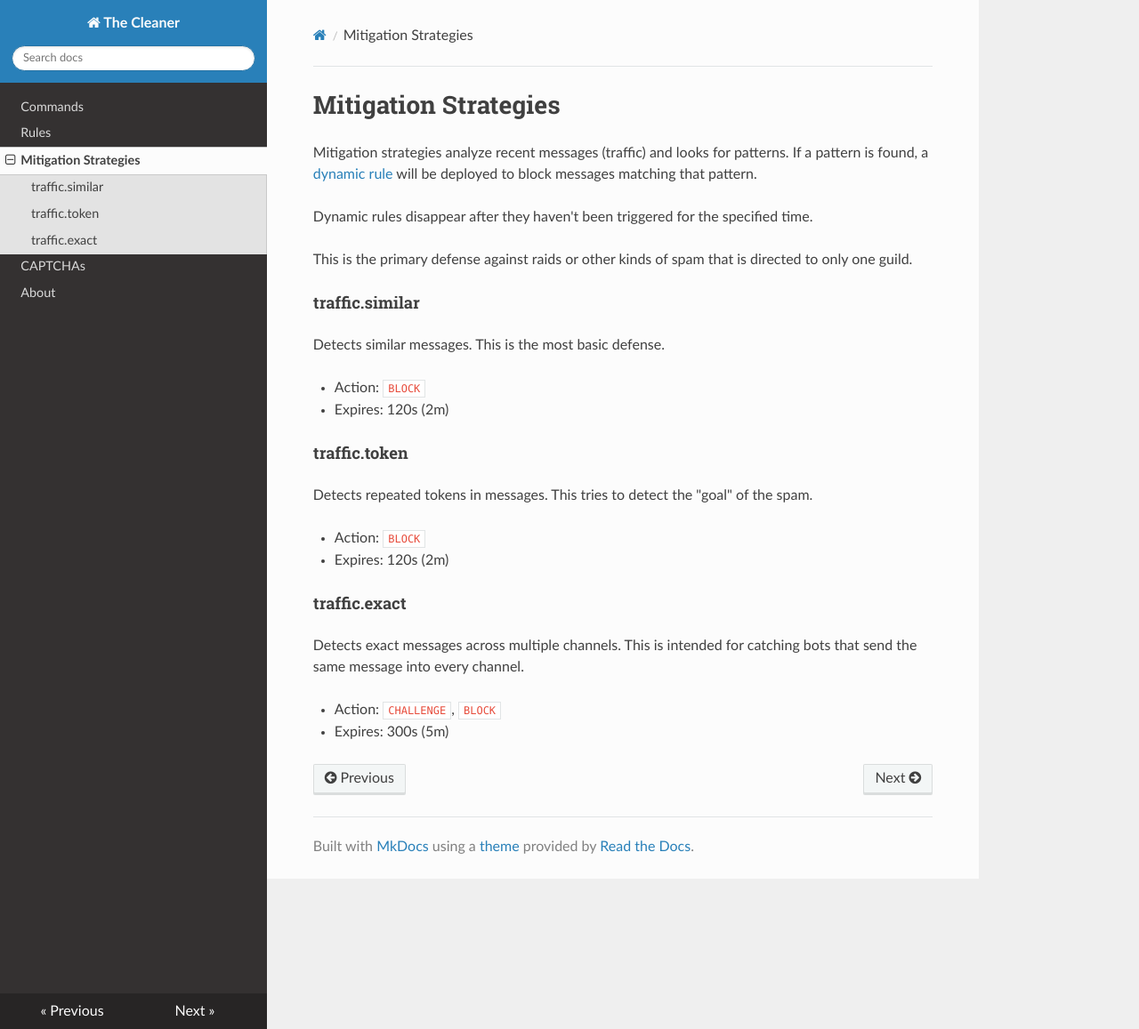
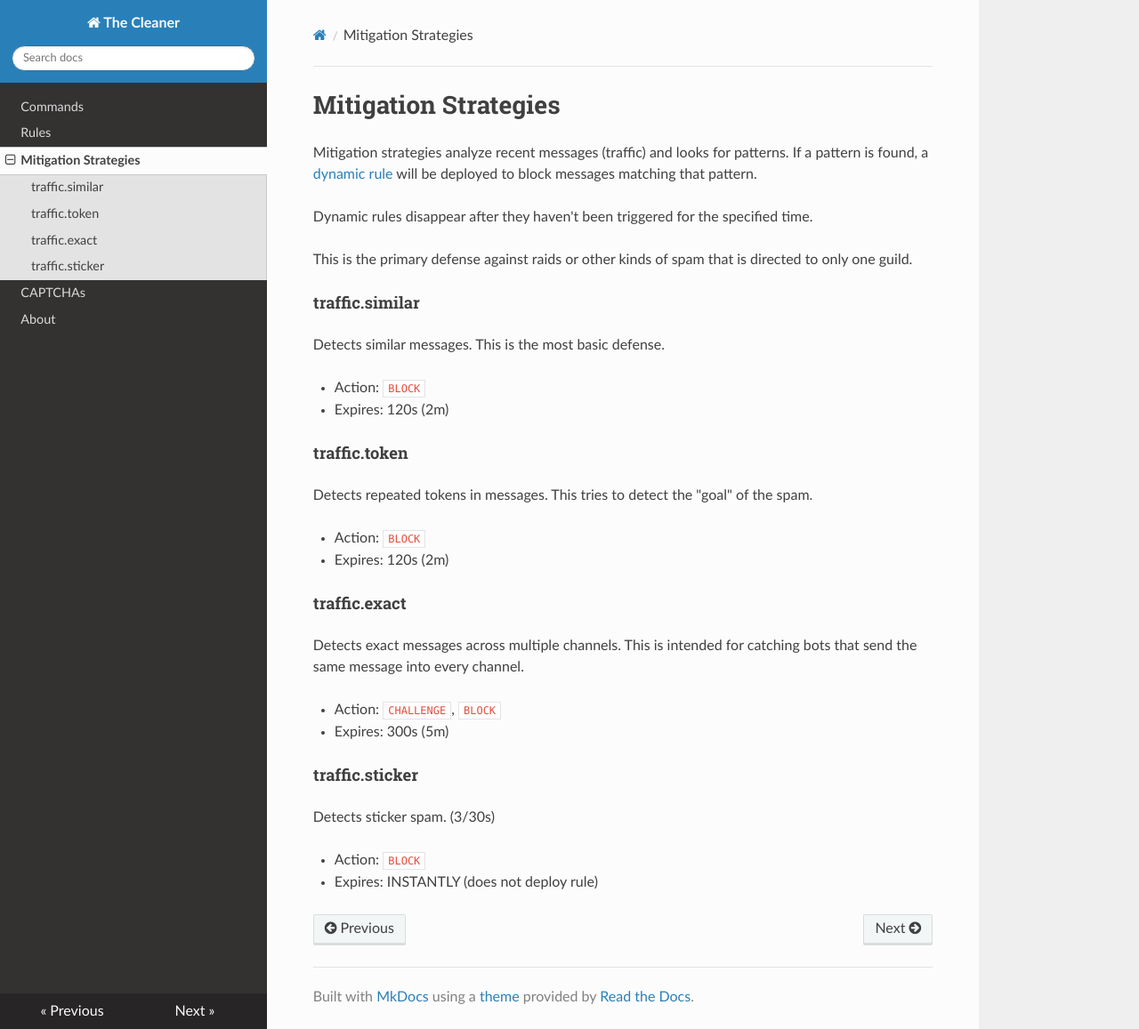
Before and after one commit to cleaner-bot/website, an MkDocs documentation site: the page built from docs/mitigation.md, in a window 1280 px wide and 1157 px high. Shown: the whole window at 89% size. Built offline with MkDocs 1.6.1, drawn with Linux system fonts in a browser that asks for light colours; nearby versions of some CDN libraries.

Commit message:
docs: add traffic.sticker mitigation

```diff
--- a/docs/mitigation.md
+++ b/docs/mitigation.md
@@ -37,3 +37,12 @@ This is intended for catching bots that send the same message into every channel
 
 - Action: `CHALLENGE`, `BLOCK`
 - Expires: 300s (5m)
+
+
+#### traffic.sticker
+
+Detects sticker spam. (3/30s)
+
+
+- Action: `BLOCK`
+- Expires: INSTANTLY  (does not deploy rule)
```
